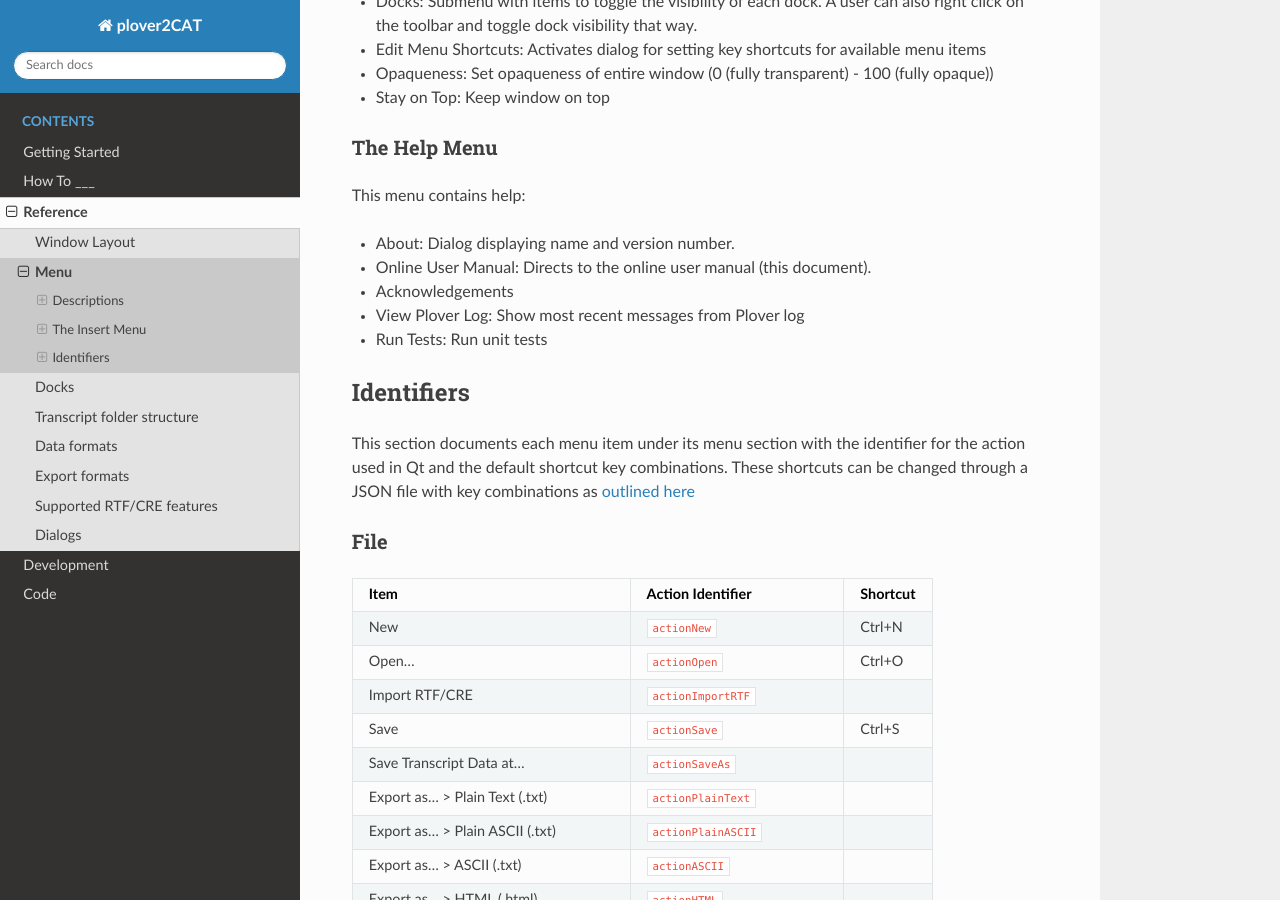
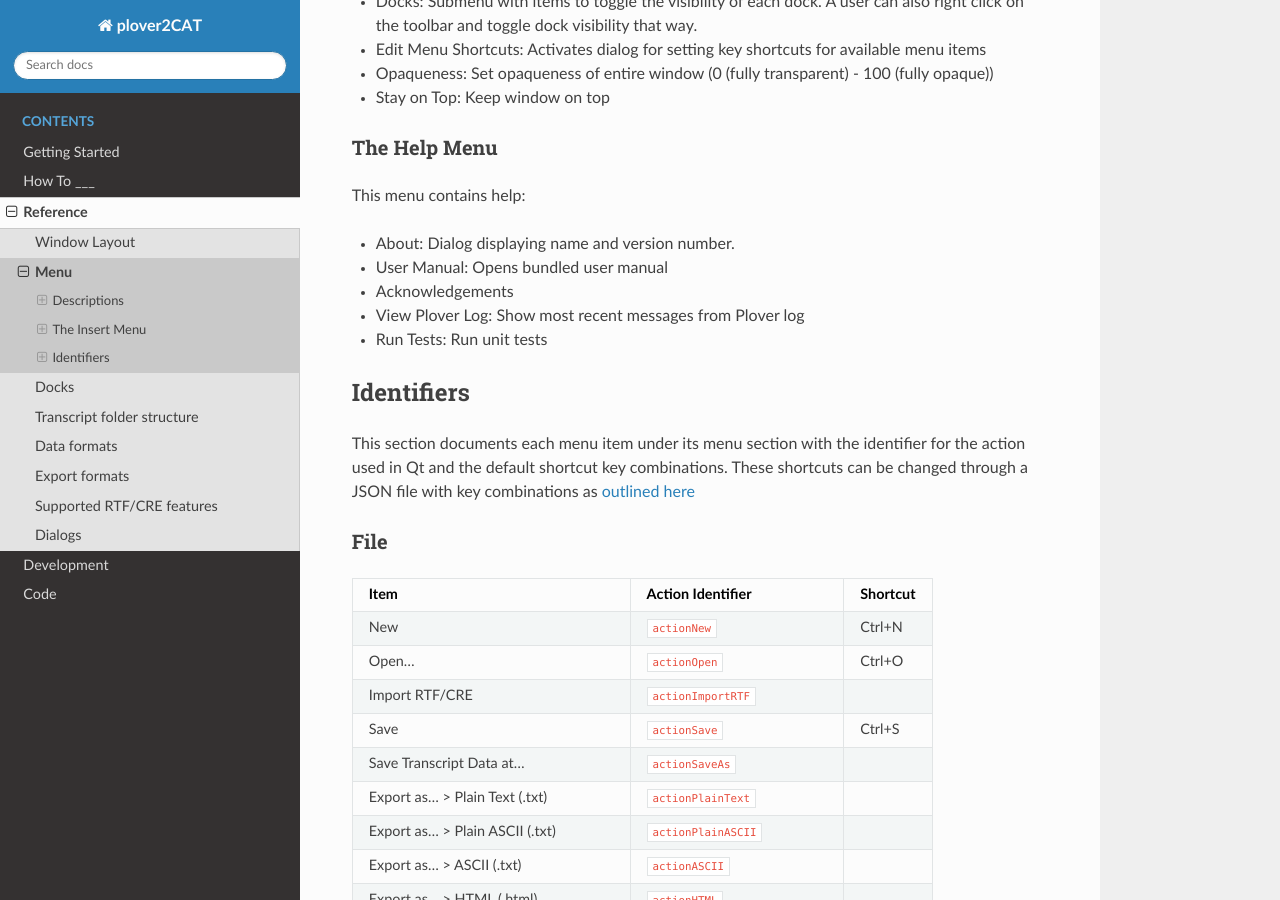
Before and after one commit to greenwyrt/plover2CAT, a Sphinx documentation site: the page built from docs/reference/menu.md, in a window 1280 px wide and 900 px high, scrolled down 3399 px. Built offline with Sphinx 7.4.7 and the Read the Docs theme 3.1.0, drawn with Linux system fonts in a browser that asks for light colours; some of the changed text lies outside the part shown.

```diff
--- a/docs/reference/menu.md
+++ b/docs/reference/menu.md
@@ -120,7 +120,7 @@ This menu contains items related to window layout, views, and shortcuts
 This menu contains help:
 
 - About: Dialog displaying name and version number.
-- Online User Manual: Directs to the online user manual (this document).
+- User Manual: Opens bundled user manual
 - Acknowledgements
 - View Plover Log: Show most recent messages from Plover log
 - Run Tests: Run unit tests
@@ -262,7 +262,7 @@ This section documents each menu item under its menu section with the identifier
 | Item                           | Action Identifier         | Shortcut |
 |--------------------------------|---------------------------|----------|
 | About                          | `actionAbout`             |          |
-| Online User Manual             | `actionUserManual`        | F1       |
+| User Manual                    | `actionUserManual`        | F1       |
 | Acknowledgements               | `actionAcknowledgements`  |          |
 | Diagnostics \> View Plover Log | `actionViewPloverLog`     |          |
 | Diagnostics \> Run Tests       | `actionRunTests`          |          |
```
Also changed, not shown: 1 other file.
